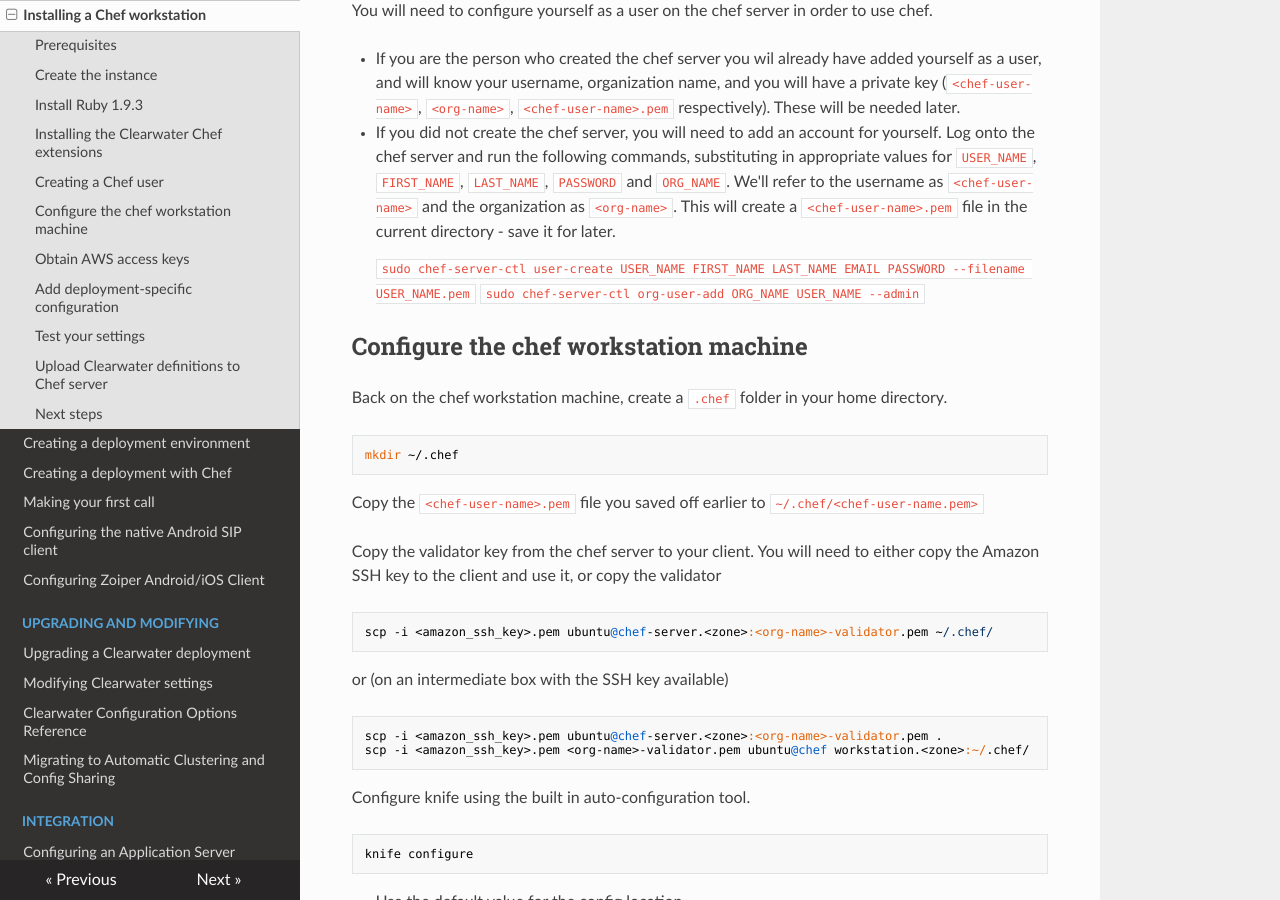
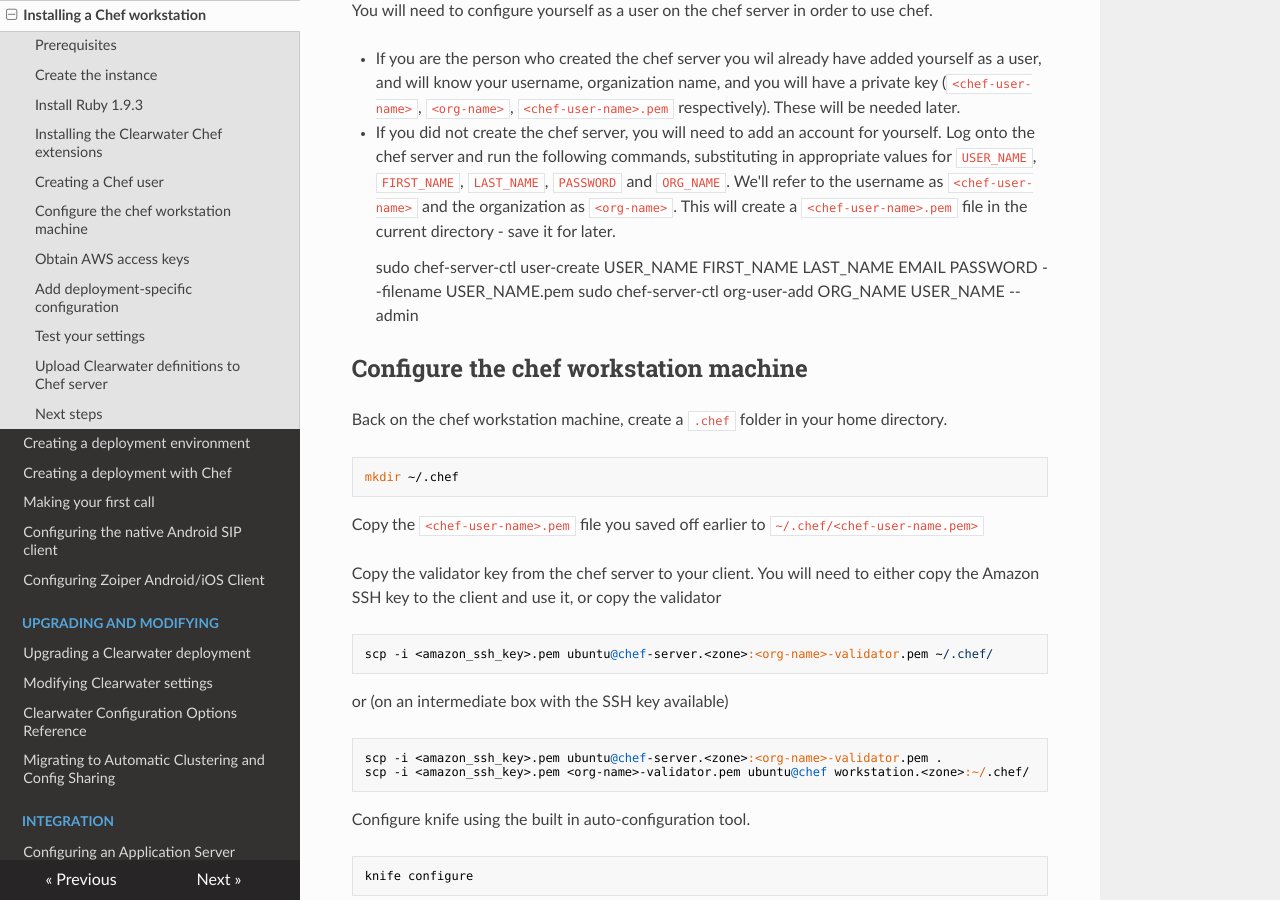
Before and after one commit to Metaswitch/clearwater-readthedocs, an MkDocs documentation site: the page built from docs/Installing_a_Chef_workstation.md, in a window 1280 px wide and 900 px high, scrolled down 1907 px. Built offline with MkDocs 1.6.1, drawn with Linux system fonts in a browser that asks for light colours; nearby versions of some CDN libraries; old or Windows-style settings are respelled for this version of MkDocs.

Commit message:
Fix indentation

```diff
--- a/docs/Installing_a_Chef_workstation.md
+++ b/docs/Installing_a_Chef_workstation.md
@@ -61,8 +61,8 @@ You will need to configure yourself as a user on the chef server in order to use
 *  If you are the person who created the chef server you wil already have added yourself as a user, and will know your username, organization name, and you will have a private key (`<chef-user-name>`, `<org-name>`, `<chef-user-name>.pem` respectively). These will be needed later.
 *  If you did not create the chef server, you will need to add an account for yourself. Log onto the chef server and run the following commands, substituting in appropriate values for `USER_NAME`, `FIRST_NAME`, `LAST_NAME`, `PASSWORD` and `ORG_NAME`. We'll refer to the username as `<chef-user-name>` and the organization as `<org-name>`. This will create a `<chef-user-name>.pem` file in the current directory - save it for later.
 
-    `sudo chef-server-ctl user-create USER_NAME FIRST_NAME LAST_NAME EMAIL PASSWORD --filename USER_NAME.pem`
-    `sudo chef-server-ctl org-user-add ORG_NAME USER_NAME --admin`
+    sudo chef-server-ctl user-create USER_NAME FIRST_NAME LAST_NAME EMAIL PASSWORD --filename USER_NAME.pem
+    sudo chef-server-ctl org-user-add ORG_NAME USER_NAME --admin
 
 ## Configure the chef workstation machine
 
```
